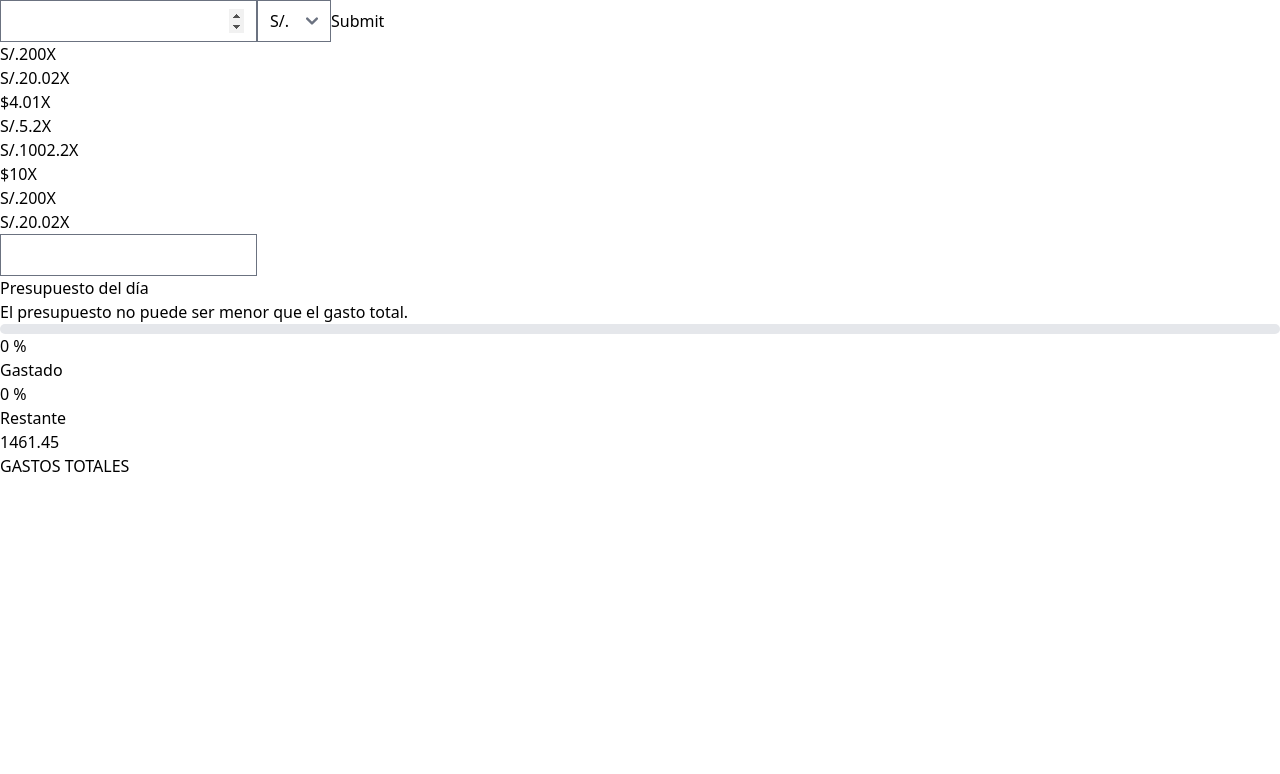
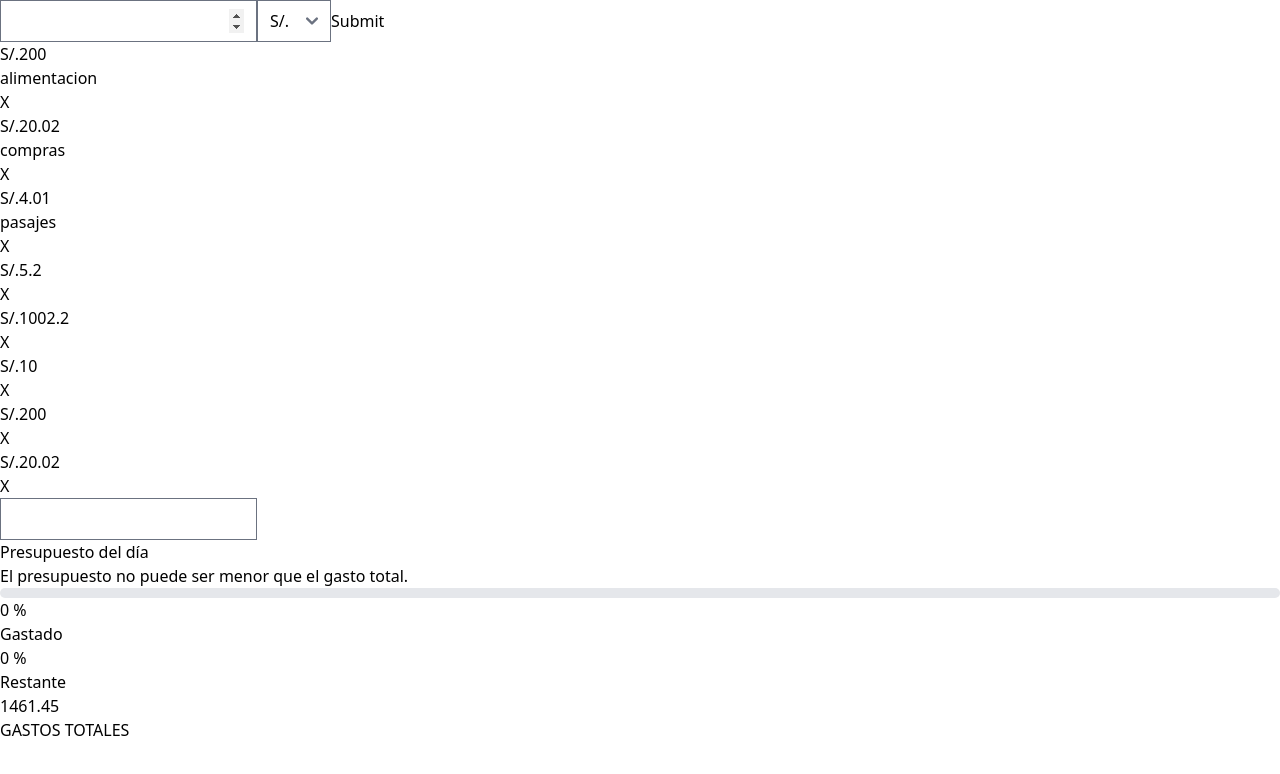
Before and after one commit to nattdev/expense-record-app, a React (Vite) app in the folder client/: page / in a window 1280 px wide. Shown: the top 774 px of the page. Built offline with nearby package versions, Linux system fonts and the light colour scheme.

Commit message:
Add category property to expense

```diff
--- a/client/src/components/ExpensesRegister.jsx
+++ b/client/src/components/ExpensesRegister.jsx
@@ -7,18 +7,22 @@ function ExpensesRegister() {
     const storedItems = JSON.parse(localStorage.getItem('expenses'));
 
     const initialExpenses = [
-        { id: 1, currency: "soles", "amount": 200 },
-        { id: 2, currency: "soles", "amount": 20.02 },
-        { id: 3, currency: "dolares", "amount": 4.01 },
-        { id: 4, currency: "soles", "amount": 5.20 },
-        { id: 5, currency: "soles", "amount": 1002.20 },
-        { id: 6, currency: "dolares", "amount": 10 },
-        { id: 7, currency: "soles", "amount": 200 },
-        { id: 8, currency: "soles", "amount": 20.02 }
+        { id: 1, currency: "soles", category: "alimentacion", "amount": 200 },
+        { id: 2, currency: "soles", category: "compras", "amount": 20.02 },
+        { id: 3, currency: "soles", category: "pasajes", "amount": 4.01 },
+        { id: 4, currency: "soles", category: "", "amount": 5.20 },
+        { id: 5, currency: "soles", category: "", "amount": 1002.20 },
+        { id: 6, currency: "soles", category: "", "amount": 10 },
+        { id: 7, currency: "soles", category: "", "amount": 200 },
+        { id: 8, currency: "soles", category: "", "amount": 20.02 }
     ]
 
     const [numberId, setNumberId] = useState(9);
-    const {expenses, setExpenses} = useExpenses();
+    const [isDetailShown, setIsDetailShown] = useState(false);
+    const [selectedCategory, setSelectedCategory] = useState("");
+    const [selectedId, setSelectedId] = useState("");
+
+    const { expenses, setExpenses } = useExpenses();
 
     const refAmount = useRef();
     const refCurrency = useRef();
@@ -37,7 +41,35 @@ function ExpensesRegister() {
         localStorage.setItem("expenses", JSON.stringify(expenses));
     }, [expenses]);
 
-    const expensesList = expenses.map((expense) => <li key={expense.id}><span>{expense.currency == "soles" ? "S/." : "$"}</span>{expense.amount}<button onClick={() => handleDeleteExpense(expense.id)}>X</button></li>);
+    const expenseDetail = (
+        <div id="expense-detail-wrapper">
+            <header>
+                <p>Categoría:</p><button onClick={handleCloseDetail}>X</button>
+            </header>
+            <ul>
+                <li>
+                    <input id="alimentacion" type="radio" name="category" value="alimentacion" onChange={handleCategoryChange} checked={selectedCategory === "alimentacion"}>
+                    </input>
+                    <label htmlFor="alimentacion">Alimentación
+                    </label>
+                </li>
+                <li>
+                    <input id="pasajes" type="radio" name="category" value="pasajes" onChange={handleCategoryChange} checked={selectedCategory === "pasajes"}>
+                    </input>
+                    <label htmlFor="pasajes">Pasajes
+                    </label>
+                </li>
+                <li>
+                    <input id="Compras" type="radio" name="category" value="compras" onChange={handleCategoryChange} checked={selectedCategory === "compras"}>
+                    </input>
+                    <label htmlFor="Compras">Compras
+                    </label>
+                </li>
+            </ul>
+        </div>
+    );
+
+    const expensesList = expenses.map((expense) => <li key={expense.id}><div onClick={() => handleExpenseDetail(expense.id)}><span>{expense.currency == "soles" ? "S/." : "$"}</span>{expense.amount}<p>{expense.category}</p></div><button onClick={() => handleDeleteExpense(expense.id)}>X</button></li>);
 
     function handleSubmitExpense(event) {
         event.preventDefault();
@@ -52,8 +84,30 @@ function ExpensesRegister() {
     }
 
     function handleDeleteExpense(id) {
-        console.log(id);
         setExpenses(expenses.filter(expense => expense.id !== id));
+    }
+
+    function handleExpenseDetail(id) {
+        setSelectedId(id);
+        setIsDetailShown(true);
+        setSelectedCategory((expenses.find(expense => expense.id == id)).category);
+    }
+
+    function handleCloseDetail() {
+        setIsDetailShown(false);
+        setExpenses(expenses.map(expense => {
+            if (expense.id === selectedId) {
+                return {
+                    ...expense,
+                    ["category"]: selectedCategory
+                };
+            }
+            return expense;
+        }))
+    }
+
+    function handleCategoryChange(event) {
+        setSelectedCategory(event.target.value);
     }
 
     return (
@@ -69,6 +123,7 @@ function ExpensesRegister() {
             <ul id="expense-list">
                 {expensesList}
             </ul>
+            {isDetailShown ? expenseDetail : ""}
         </div>
     )
 }
```
